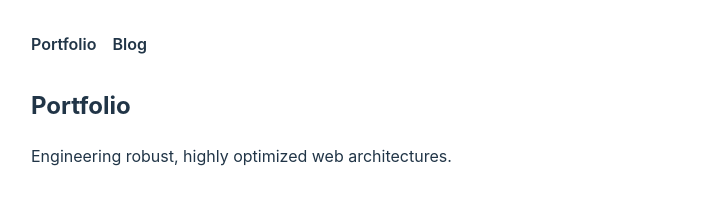
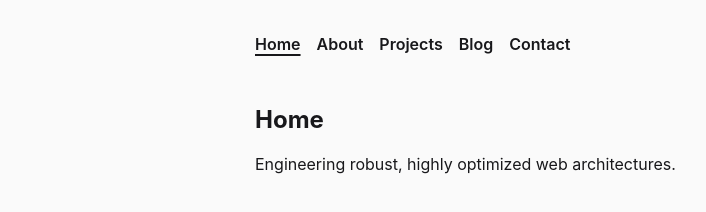
Before and after one commit to dreiv/dreiv.github.io, a website built with Vite: page index.html in a window 1280 px wide. Shown: the whole page, without its empty margins (1-707 px from the left). Built offline with nearby package versions, Linux system fonts and the light colour scheme.

Commit message:
feat: implement SPA routing and update layout

```diff
--- a/index.html
+++ b/index.html
@@ -1,5 +1,6 @@
 <!doctype html>
-<html lang="en">
+<html lang="en" class="scroll-smooth">
+
 <head>
   <meta charset="UTF-8" />
   <link rel="icon" type="image/svg+xml" href="/favicon.svg" />
@@ -8,27 +9,49 @@
   <title>dreiv.github.io</title>
 </head>
 
-  <body>
-    <div id="app">
-      <header>
-        <nav id="main-nav">
-          <a href="#portfolio">Portfolio</a>
-          <a href="#blog">Blog</a>
+<body
+  class="bg-zinc-50 text-zinc-900 dark:bg-zinc-900 dark:text-zinc-100 min-w-[320px] min-h-screen p-4 md:p-8 transition-colors duration-200">
+  <div id="app" class="max-w-3xl mx-auto">
+    <header class="mb-12">
+      <nav aria-label="Main Navigation">
+        <ul id="main-nav" class="flex flex-wrap gap-4 font-semibold">
+          <li><a href="#home" class="nav-link hover:underline" aria-current="page">Home</a></li>
+          <li><a href="#about" class="nav-link hover:underline">About</a></li>
+          <li><a href="#projects" class="nav-link hover:underline">Projects</a></li>
+          <li><a href="#blog" class="nav-link hover:underline">Blog</a></li>
+          <li><a href="#contact" class="nav-link hover:underline">Contact</a></li>
+        </ul>
       </nav>
     </header>
 
     <main id="content">
-        <section id="portfolio" class="route-view">
-          <h2>Portfolio</h2>
+      <section id="home" class="route-view" aria-labelledby="home-heading">
+        <h2 id="home-heading" tabindex="-1" class="text-2xl font-bold mb-4 focus:outline-none">Home</h2>
         <p>Engineering robust, highly optimized web architectures.</p>
       </section>
 
-        <section id="blog" class="route-view">
-          <h2>Blog</h2>
+      <section id="about" class="route-view hidden" aria-labelledby="about-heading">
+        <h2 id="about-heading" tabindex="-1" class="text-2xl font-bold mb-4 focus:outline-none">About</h2>
+        <p>Details about my background and philosophy.</p>
+      </section>
+
+      <section id="projects" class="route-view hidden" aria-labelledby="projects-heading">
+        <h2 id="projects-heading" tabindex="-1" class="text-2xl font-bold mb-4 focus:outline-none">Projects</h2>
+        <p>A showcase of recent work.</p>
+      </section>
+
+      <section id="blog" class="route-view hidden" aria-labelledby="blog-heading">
+        <h2 id="blog-heading" tabindex="-1" class="text-2xl font-bold mb-4 focus:outline-none">Blog</h2>
         <p>Articles on frontend architecture and low-overhead engineering.</p>
+      </section>
+
+      <section id="contact" class="route-view hidden" aria-labelledby="contact-heading">
+        <h2 id="contact-heading" tabindex="-1" class="text-2xl font-bold mb-4 focus:outline-none">Contact</h2>
+        <p>Let's connect.</p>
       </section>
     </main>
   </div>
   <script type="module" src="/src/main.ts"></script>
 </body>
+
 </html>
--- a/src/main.browser.spec.ts
+++ b/src/main.browser.spec.ts
@@ -4,9 +4,11 @@ beforeEach(() => {
   document.body.innerHTML = `
     <div id="app">
       <header>
-        <nav id="main-nav">
-          <a href="#portfolio">Portfolio</a>
-          <a href="#blog">Blog</a>
+        <nav aria-label="Main Navigation">
+          <ul id="main-nav">
+             <li><a href="#home" class="nav-link">Home</a></li>
+             <li><a href="#blog" class="nav-link">Blog</a></li>
+          </ul>
         </nav>
       </header>
       <main id="content"></main>
@@ -17,10 +19,10 @@ beforeEach(() => {
 test('should render structural layout and navigation links', async () => {
   await import('./main')
 
-  const nav = document.querySelector('#app header nav')
-  const portfolioLink = document.querySelector('a[href="#portfolio"]')
+  const nav = document.querySelector('nav')
+  const homeLink = document.querySelector('a[href="#home"]')
 
   expect(nav).toBeTruthy()
-  expect(portfolioLink).toBeTruthy()
-  expect(portfolioLink?.textContent).toBe('Portfolio')
+  expect(homeLink).toBeTruthy()
+  expect(homeLink?.textContent).toBe('Home')
 })
--- a/src/main.ts
+++ b/src/main.ts
@@ -1 +1,39 @@
 import './style.css'
+
+const validRoutes = ['home', 'about', 'projects', 'blog', 'contact']
+const defaultRoute = 'home'
+
+function handleNavigation() {
+  const rawHash = window.location.hash.replace('#', '')
+  const currentRoute = validRoutes.includes(rawHash) ? rawHash : defaultRoute
+
+  document.querySelectorAll('.route-view').forEach((el) => {
+    const section = el as HTMLElement
+    if (section.id === currentRoute) {
+      section.classList.remove('hidden')
+      section.classList.add('animate-in', 'fade-in', 'duration-300') // Optional Tailwind micro-interaction
+
+      const heading = section.querySelector('h2')
+      if (heading && rawHash !== '') {
+        heading.focus()
+      }
+    } else {
+      section.classList.add('hidden')
+      section.classList.remove('animate-in', 'fade-in', 'duration-300')
+    }
+  })
+
+  document.querySelectorAll('.nav-link').forEach((el) => {
+    const link = el as HTMLAnchorElement
+    if (link.getAttribute('href') === `#${currentRoute}`) {
+      link.setAttribute('aria-current', 'page')
+      link.classList.add('underline', 'decoration-2', 'underline-offset-4')
+    } else {
+      link.removeAttribute('aria-current')
+      link.classList.remove('underline', 'decoration-2', 'underline-offset-4')
+    }
+  })
+}
+
+window.addEventListener('hashchange', handleNavigation)
+window.addEventListener('DOMContentLoaded', handleNavigation)
--- a/src/style.css
+++ b/src/style.css
@@ -1,71 +1,7 @@
-:root {
-  font-family: Inter, system-ui, Avenir, Helvetica, Arial, sans-serif;
-  line-height: 1.5;
-  font-weight: 400;
+@import 'tailwindcss';
 
-  color-scheme: light dark;
-  color: rgba(255, 255, 255, 0.87);
-  background-color: #242424;
-
-  font-synthesis: none;
-  text-rendering: optimizeLegibility;
-  -webkit-font-smoothing: antialiased;
-  -moz-osx-font-smoothing: grayscale;
-}
-
-body {
-  margin: 0;
-  min-width: 320px;
-  min-height: 100vh;
-  padding: 2rem;
-}
-
-#main-nav {
-  display: flex;
-  gap: 1rem;
-  margin-bottom: 2rem;
-}
-
-#main-nav a {
-  color: inherit;
-  font-weight: 600;
-  text-decoration: none;
-}
-
-#main-nav a:hover {
-  text-decoration: underline;
-}
-
-/* --- CSS SPA Routing Logic --- */
-
-.route-view {
-  display: none;
-  animation: fadeIn 0.2s ease-out;
-  scroll-margin-top: 10rem;
-}
-
-.route-view:target {
-  display: block;
-}
-
-#content:not(:has(.route-view:target)) #portfolio {
-  display: block;
-}
-
-@keyframes fadeIn {
-  from {
-    opacity: 0;
-    transform: translateY(5px);
-  }
-  to {
-    opacity: 1;
-    transform: translateY(0);
+@layer base {
+  :root {
+    color-scheme: light dark;
   }
 }
-
-@media (prefers-color-scheme: light) {
-  :root {
-    color: #213547;
-    background-color: #ffffff;
-  }
-}
```
Lines whose indentation alone changed are shown as unchanged.
